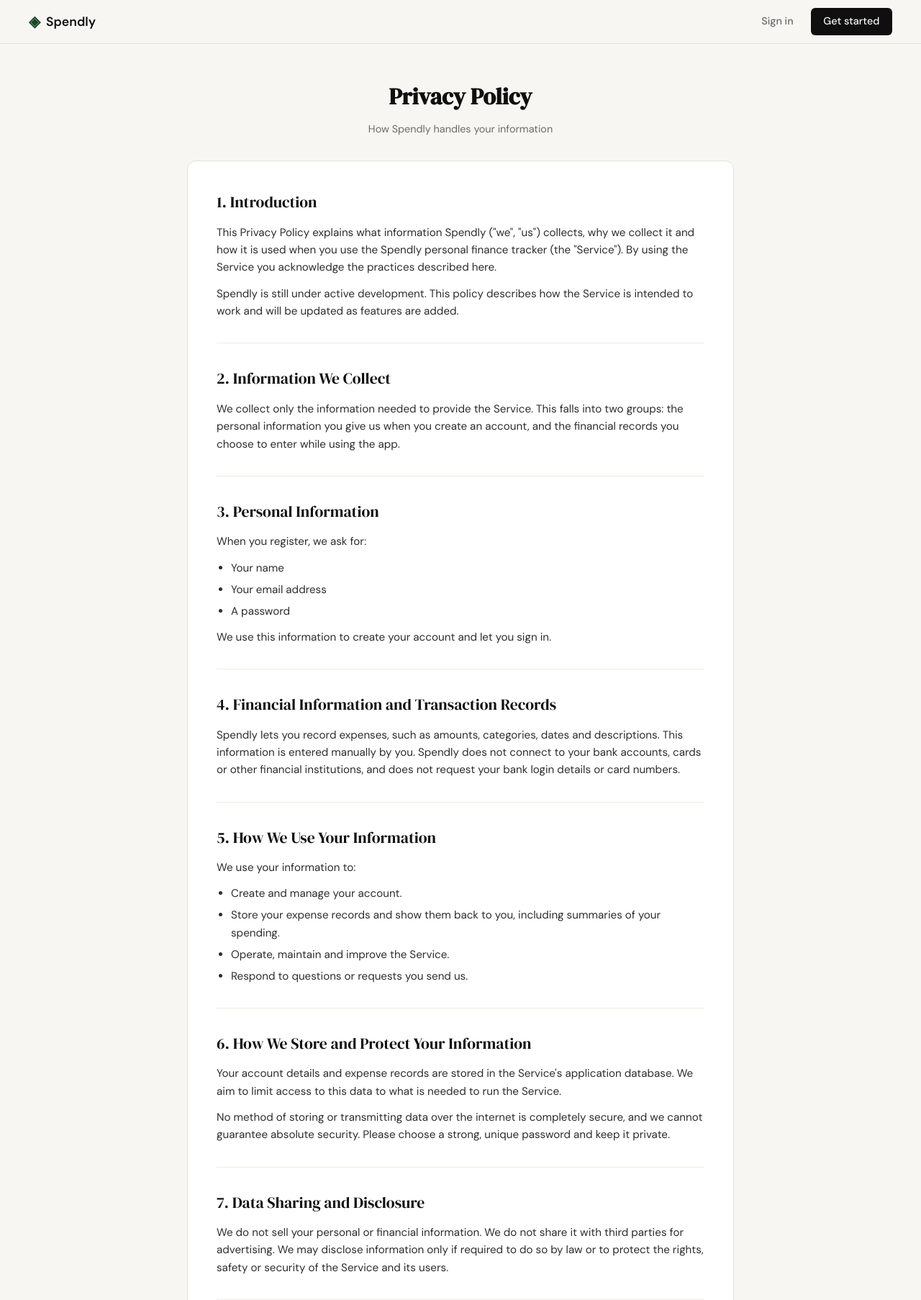
After one commit to Aniket76/spendly, a Flask app: page /privacy-policy in a window 1280 px wide. The commit adds this page. Shown: the top 1806 px of the page at 72% size. Run offline with Flask 3, Linux system fonts and the light colour scheme.

Commit message:
Add Privacy Policy page and link it from the footer
Co-Authored-By: Claude Sonnet 5.5 <noreply@anthropic.com>

```diff
--- a/app.py
+++ b/app.py
@@ -25,6 +25,11 @@ def login():
 @app.route("/terms-and-conditions")
 def terms_and_conditions():
     return render_template("terms_and_conditions.html")
+
+
+@app.route("/privacy-policy")
+def privacy_policy():
+    return render_template("privacy_policy.html")
 
 
 # ------------------------------------------------------------------ #
--- a/templates/base.html
+++ b/templates/base.html
@@ -35,7 +35,7 @@
             <span class="footer-name">Spendly</span>
             <p class="footer-copy">Track every rupee. Own your finances.</p>
             <nav class="footer-links" aria-label="Legal">
-                <a href="#">Privacy Policy</a>
+                <a href="{{ url_for('privacy_policy') }}">Privacy Policy</a>
                 <a href="{{ url_for('terms_and_conditions') }}">Terms &amp; Conditions</a>
             </nav>
         </div>
--- /dev/null
+++ b/templates/privacy_policy.html
@@ -0,0 +1,118 @@
+{% extends "base.html" %}
+
+{% block title %}Privacy Policy — Spendly{% endblock %}
+
+{% block content %}
+
+<section class="legal-section">
+    <div class="legal-container">
+
+        <div class="auth-header">
+            <h1 class="auth-title">Privacy Policy</h1>
+            <p class="auth-subtitle">How Spendly handles your information</p>
+        </div>
+
+        <div class="legal-card">
+
+            <section>
+                <h2>1. Introduction</h2>
+                <p>This Privacy Policy explains what information Spendly ("we", "us") collects, why we collect it and how it is used when you use the Spendly personal finance tracker (the "Service"). By using the Service you acknowledge the practices described here.</p>
+                <p>Spendly is still under active development. This policy describes how the Service is intended to work and will be updated as features are added.</p>
+            </section>
+
+            <section>
+                <h2>2. Information We Collect</h2>
+                <p>We collect only the information needed to provide the Service. This falls into two groups: the personal information you give us when you create an account, and the financial records you choose to enter while using the app.</p>
+            </section>
+
+            <section>
+                <h2>3. Personal Information</h2>
+                <p>When you register, we ask for:</p>
+                <ul>
+                    <li>Your name</li>
+                    <li>Your email address</li>
+                    <li>A password</li>
+                </ul>
+                <p>We use this information to create your account and let you sign in.</p>
+            </section>
+
+            <section>
+                <h2>4. Financial Information and Transaction Records</h2>
+                <p>Spendly lets you record expenses, such as amounts, categories, dates and descriptions. This information is entered manually by you. Spendly does not connect to your bank accounts, cards or other financial institutions, and does not request your bank login details or card numbers.</p>
+            </section>
+
+            <section>
+                <h2>5. How We Use Your Information</h2>
+                <p>We use your information to:</p>
+                <ul>
+                    <li>Create and manage your account.</li>
+                    <li>Store your expense records and show them back to you, including summaries of your spending.</li>
+                    <li>Operate, maintain and improve the Service.</li>
+                    <li>Respond to questions or requests you send us.</li>
+                </ul>
+            </section>
+
+            <section>
+                <h2>6. How We Store and Protect Your Information</h2>
+                <p>Your account details and expense records are stored in the Service's application database. We aim to limit access to this data to what is needed to run the Service.</p>
+                <p>No method of storing or transmitting data over the internet is completely secure, and we cannot guarantee absolute security. Please choose a strong, unique password and keep it private.</p>
+            </section>
+
+            <section>
+                <h2>7. Data Sharing and Disclosure</h2>
+                <p>We do not sell your personal or financial information. We do not share it with third parties for advertising. We may disclose information only if required to do so by law or to protect the rights, safety or security of the Service and its users.</p>
+            </section>
+
+            <section>
+                <h2>8. Third-Party Services</h2>
+                <p>Spendly's pages load fonts from Google Fonts. When your browser requests these fonts, it connects to Google's servers, and Google may receive technical information such as your IP address and browser details. This is governed by Google's own privacy policy.</p>
+                <p>Spendly does not currently use other third-party analytics, advertising or payment services. If that changes, this policy will be updated.</p>
+            </section>
+
+            <section>
+                <h2>9. Cookies and Session Data</h2>
+                <p>Cookies or similar session data may be used to keep you signed in and to make the Service work correctly. We do not use cookies for advertising. Most browsers let you block or delete cookies, but parts of the Service may not work properly if you do.</p>
+            </section>
+
+            <section>
+                <h2>10. Data Retention and Deletion</h2>
+                <p>We keep your account and expense records for as long as your account is active, so that you can continue to use the Service. If you would like your account and associated data deleted, contact us using the details below and we will handle your request.</p>
+            </section>
+
+            <section>
+                <h2>11. Your Privacy Rights</h2>
+                <p>You can ask us to:</p>
+                <ul>
+                    <li>Tell you what personal information we hold about you.</li>
+                    <li>Correct information that is inaccurate.</li>
+                    <li>Delete your account and associated data.</li>
+                </ul>
+                <p>The rights available to you may depend on where you live. To make a request, contact us using the details below.</p>
+            </section>
+
+            <section>
+                <h2>12. Children's Privacy</h2>
+                <p>Spendly is not intended for children under the age of 13, and we do not knowingly collect personal information from them. If you believe a child has provided us with personal information, please contact us so we can remove it.</p>
+            </section>
+
+            <section>
+                <h2>13. Changes to This Privacy Policy</h2>
+                <p>We may update this policy from time to time. When we do, we will update this page. Please review it periodically. Continued use of the Service after changes take effect means you accept the updated policy.</p>
+            </section>
+
+            <section>
+                <h2>14. Contact Information</h2>
+                <p>If you have questions about this policy or want to make a privacy request, contact us:</p>
+                <ul>
+                    <li>Email: [your-contact-email]</li>
+                    <li>Organisation: [your-organisation-name]</li>
+                    <li>Address: [your-business-address]</li>
+                </ul>
+            </section>
+
+        </div>
+
+    </div>
+</section>
+
+{% endblock %}
```
